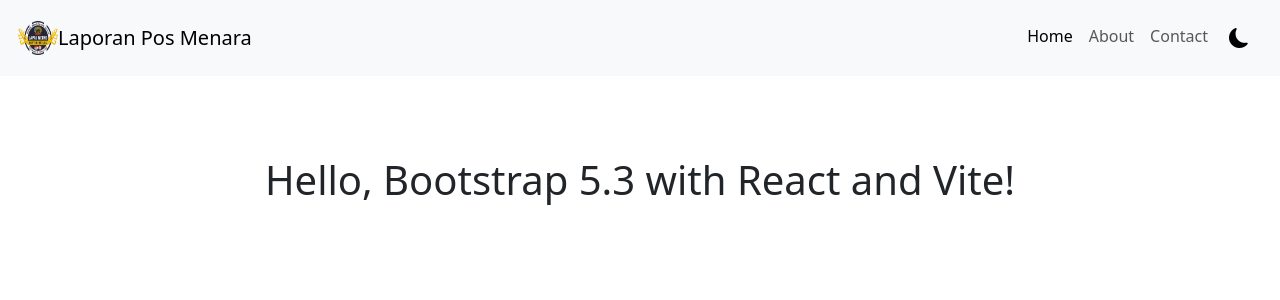
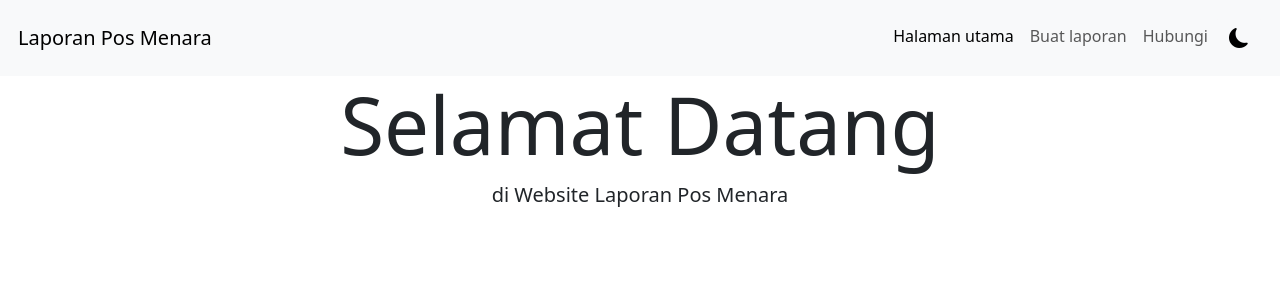
Before and after one commit to ImamAriadi2022/QcodeLapas, a React (Vite) app in the folder websiteLapas/: page / in a window 1280 px wide. Shown: the top 300 px of the page. Built offline with nearby package versions, Linux system fonts and the light colour scheme.

Commit message:
new halaman

```diff
--- a/websiteLapas/index.html
+++ b/websiteLapas/index.html
@@ -4,7 +4,7 @@
     <meta charset="UTF-8" />
     <link rel="icon" type="image/svg+xml" href="/vite.svg" />
     <meta name="viewport" content="width=device-width, initial-scale=1.0" />
-    <title>Vite + React</title>
+    <title>Website Laporan</title>
   </head>
   <body data-bs-theme="dark">
        <!-- Navbar container -->
@@ -13,6 +13,9 @@
        <!-- Main content container -->
        <div id="root"></div>
 
+       <!-- halaman laporan -->
+       <div id="navbar"></div>
+
        <script type="module" src="/src/main.jsx"></script>
   </body>
 </html>
--- /dev/null
+++ b/websiteLapas/laporan.html
@@ -0,0 +1,16 @@
+<!DOCTYPE html>
+<html lang="en">
+<head>
+    <meta charset="UTF-8">
+    <meta name="viewport" content="width=, initial-scale=1.0">
+    <title>Melapor</title>
+</head>
+<body>
+    <h1>ini halaman laporan</h1>
+       <!-- Navbar container -->
+       <div id="navbar"></div>
+
+
+    <!-- <script type="module" src="../main.jsx"></script> -->
+</body>
+</html>
--- a/websiteLapas/package.json
+++ b/websiteLapas/package.json
@@ -14,7 +14,8 @@
     "bootstrap": "5.3",
     "bootstrap-icons": "^1.11.3",
     "react": "^18.3.1",
-    "react-dom": "^18.3.1"
+    "react-dom": "^18.3.1",
+    "react-router-dom": "^6.27.0"
   },
   "devDependencies": {
     "@eslint/js": "^9.11.1",
--- a/websiteLapas/src/App.jsx
+++ b/websiteLapas/src/App.jsx
@@ -1,19 +1,22 @@
-import './App.css'
 import React from 'react';
-
-
-
+import { BrowserRouter as Router, Routes, Route } from 'react-router-dom';
+import Navbar from './navbar';
+import Home from './component/Home';
+import Laporan from './component/laporan';
 
 function App() {
   return (
-    <>
-    <main className=''>
-      <div className="container">
-      <h1 className="text-center mt-5">Hello, Bootstrap 5.3 with React and Vite!</h1>
-    </div>
-    </main>
-    </>
-  )
+    <Router>
+      {/* Navbar selalu ditampilkan di semua halaman */}
+      <Navbar />
+
+      {/* Routes untuk halaman yang berbeda */}
+      <Routes>
+        <Route path="/" element={<Home />} />
+        <Route path="/laporan" element={<Laporan />} />
+      </Routes>
+    </Router>
+  );
 }
 
-export default App
+export default App;
--- a/websiteLapas/src/component/DarkModeToggle.jsx
+++ b/websiteLapas/src/component/DarkModeToggle.jsx
@@ -28,7 +28,7 @@ function DarkModeToggle({ onToggle }) {
   return (
     <div className="text-center">
       <button
-        className={`btn ${isDarkMode ? 'btn-dark bg-opacity-0' : 'btn-light bg-opacity-0'}`}
+        className={`btn ${isDarkMode ? 'btn-dark btn-opacity-0' : 'btn-light btn-opacity-0'}`}
         onClick={toggleDarkMode}
         aria-label="Toggle dark mode"
       >
--- /dev/null
+++ b/websiteLapas/src/component/Home.jsx
@@ -0,0 +1,24 @@
+import React from 'react';
+
+function Home() {
+  return (
+    <>
+        <header>
+        <div className="text-center">
+          <h1 className="display-1">Selamat Datang</h1>
+          <p className="lead">di Website Laporan Pos Menara</p>
+        </div>
+      </header>
+      <main>
+        <section className="frame1">
+          <div className="laporan-section" id="laporan"></div>
+        </section>
+        <section className="frame2">
+          <div className="pegawai" id="pegawai"></div>
+        </section>
+      </main>
+    </>
+  );
+}
+
+export default Home;
--- /dev/null
+++ b/websiteLapas/src/component/laporan.jsx
@@ -0,0 +1,13 @@
+import react from 'react';
+
+
+function Laporan() {
+    return (
+      <div>
+        <h1>Halaman Laporan</h1>
+        {/* Konten laporan */}
+      </div>
+    );
+  }
+
+  export default Laporan;
--- a/websiteLapas/src/main.jsx
+++ b/websiteLapas/src/main.jsx
@@ -1,25 +1,17 @@
 import React from 'react';
 import ReactDOM from 'react-dom/client';
 import App from './App';
-import Navbar from './navbar';  // Import komponen Navbar
+
 // Import Bootstrap 5.3 CSS
-import 'bootstrap/dist/css/bootstrap.min.css'
+import 'bootstrap/dist/css/bootstrap.min.css';
 
 // Import Bootstrap 5.3 JavaScript bundle (includes Popper.js)
-import 'bootstrap/dist/js/bootstrap.bundle.min.js'
-// import bootstrap icon
+import 'bootstrap/dist/js/bootstrap.bundle.min.js';
+
+// Import Bootstrap icons
 import 'bootstrap-icons/font/bootstrap-icons.css';
 
-
-
-// Render Navbar ke id="navbar"
-ReactDOM.createRoot(document.getElementById('navbar')).render(
-  <React.StrictMode>
-    <Navbar />
-  </React.StrictMode>
-);
-
-// Render Main Content ke id="root"
+// Render aplikasi ke elemen root
 ReactDOM.createRoot(document.getElementById('root')).render(
   <React.StrictMode>
     <App />
--- a/websiteLapas/src/navbar.jsx
+++ b/websiteLapas/src/navbar.jsx
@@ -1,4 +1,5 @@
 import React, { useState, useEffect } from 'react';
+import { Link } from 'react-router-dom';
 import DarkModeToggle from './component/DarkModeToggle';
 
 function Navbar() {
@@ -11,28 +12,20 @@ function Navbar() {
       setIsNavbarTogglerVisible(isVisible);
     };
 
-    // Check visibility on mount
     checkNavbarTogglerVisibility();
-
-    // Listen for window resize to check visibility
     window.addEventListener('resize', checkNavbarTogglerVisibility);
-
-    // Clean up the event listener when component unmounts
-    return () => {
-      window.removeEventListener('resize', checkNavbarTogglerVisibility);
-    };
+    return () => window.removeEventListener('resize', checkNavbarTogglerVisibility);
   }, []);
 
   return (
     <nav className="navbar navbar-expand-lg bg-body-tertiary p-3">
       <div className="container-fluid g-1">
-        <img src="src/assets/logo.png" alt="Logo lapas" width="40" height="34" />
-        <a className="navbar-brand d-flex align-items-center g-1" href="#">
+        <Link className="navbar-brand d-flex align-items-center g-1" to="/">
           <span>Laporan Pos Menara</span>
-          <span id="hid" className='navbar-toggler'>
+          <span id="hid" className="navbar-toggler p-0">
             <DarkModeToggle />
           </span>
-        </a>
+        </Link>
         <button
           className="navbar-toggler"
           type="button"
@@ -47,21 +40,20 @@ function Navbar() {
         <div className="collapse navbar-collapse" id="navbarNav">
           <ul className="navbar-nav ms-auto">
             <li className="nav-item">
-              <a className="nav-link active" aria-current="page" href="#">
-                Home
-              </a>
+              <Link className="nav-link active" to="/">
+                Halaman utama
+              </Link>
             </li>
             <li className="nav-item">
-              <a className="nav-link" href="#">
-                About
-              </a>
+              <Link className="nav-link" to="/laporan">
+                Buat laporan
+              </Link>
             </li>
             <li className="nav-item">
-              <a className="nav-link" href="#">
-                Contact
-              </a>
+              <Link className="nav-link" to="#">
+                Hubungi
+              </Link>
             </li>
-            {/* Conditionally hide 'toggle' if navbar-toggler is visible */}
             {!isNavbarTogglerVisible && (
               <li className="nav-item" id="toggle">
                 <DarkModeToggle />
```
Also changed, not shown: websiteLapas/src/footer.jsx (added), 1 other file (tests, documents, lock files or other folders).
